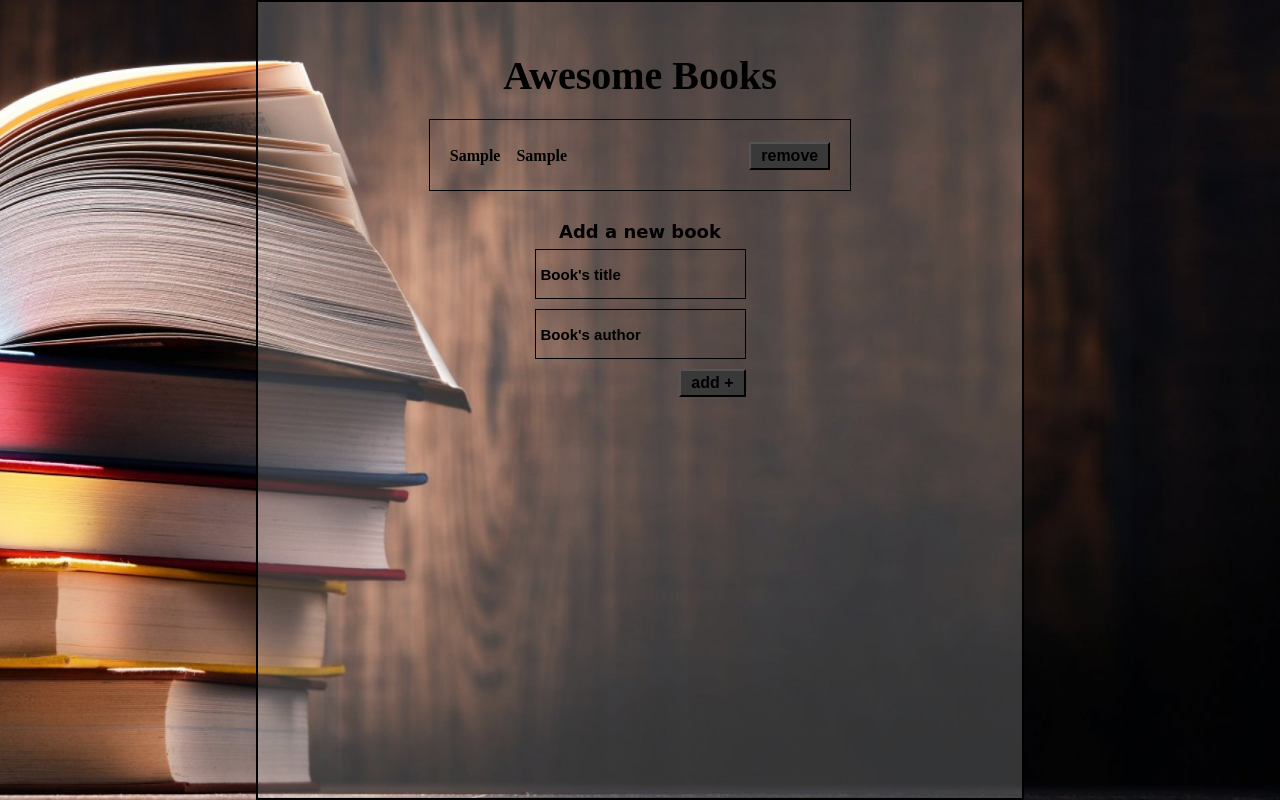
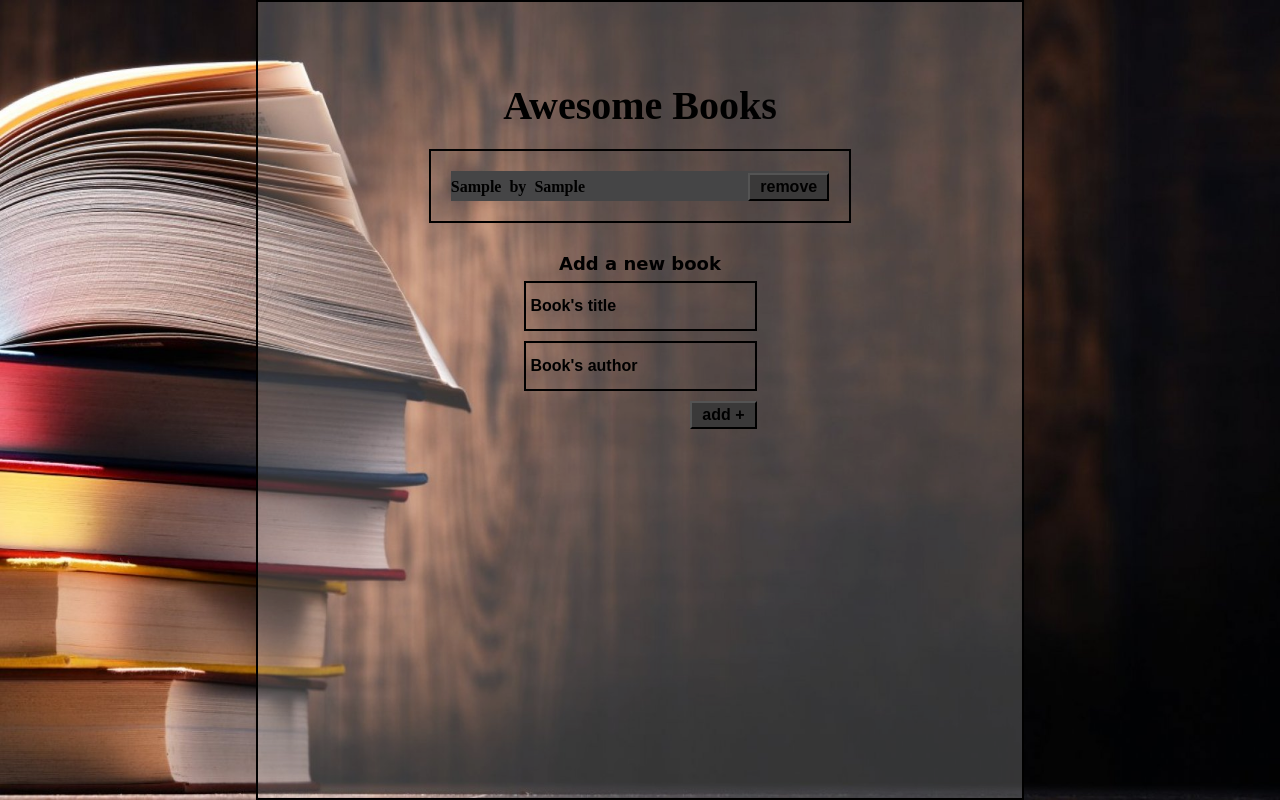
Before and after one commit to tufoinnkuo10/AWESOME-BOOKS, a website: page index.html in a window 1280 px wide. Both pictures are taken after typing "Sample", "Sample" into the empty fields and a click on the button "add +". Drawn offline with Linux system fonts and the light colour scheme.

Commit message:
modify books

```diff
--- a/script.js
+++ b/script.js
@@ -33,15 +33,21 @@ class BookList {
     const author = document.createElement('h5');
 		author.classList.add('author-name');
 
+    const by = document.createElement('p');
+    by.classList.add('byclass')
+
+
     const removeBtn = document.createElement('button');
 		removeBtn.classList.add('remove-button');
 
     removeBtn.addEventListener('click', () => this.removeBook(book.id));
     title.innerText = book.title;
     author.innerText = book.author;
+    by.innerText= 'by ';
     removeBtn.innerText = 'remove';
     title.classList.add('title');
     li.appendChild(title);
+    li.appendChild(by);
     li.appendChild(author);
     li.appendChild(removeBtn);
     return li;
--- a/style.css
+++ b/style.css
@@ -4,17 +4,25 @@
   padding: 0;
   list-style: none;
 	color: black;
+
+
+
 }
 
 /* IDs section */
 #Result {
-	border: solid 1px ;
+	border: solid 2px ;
 	width: 60%;
 	height: auto;
 	display: flex;
 	flex-direction: column;
 	padding: 20px;
 	margin-bottom: 30px;
+}
+
+
+#Result li:nth-child(odd){
+  background-color: rgb(69, 69, 70);
 }
 
 #booksForm {
@@ -30,9 +38,10 @@
 	padding: 5px;
 	margin-bottom: 10px;
 	background: none;
-	font-weight: 500;
-	font-size: 15px;
-	border: 1px solid black;
+	font-weight: bold;
+	font-size: 16px;
+	border: 2px solid black;
+  font-family: Arial, Helvetica, sans-serif;
 }
 
 #bookTitle::placeholder, #bookAuthor::placeholder {
@@ -47,6 +56,7 @@ body {
 	justify-content: center;
 	background-image: url(./image/books.jpg);
 	background-size: 100% 100%;
+  font-family: cursive;
 }
 
 main {
@@ -64,6 +74,7 @@ main {
 	width: max-content;
 	height: auto;
 	font-size: 40px;
+  padding-top: 30px;
 	margin-bottom: 20px;
   font-family: 'Times New Roman', Times, serif;
 }
@@ -83,6 +94,12 @@ main {
   font-weight: bold
 }
 
+.remove-button {
+  display: flex;
+  flex-direction: row;
+  align-self: flex-end;
+}
+
 .book-container {
   display: flex;
   flex-direction: row;
@@ -94,7 +111,7 @@ main {
 
 .book-title {
   width: max-content;
-  margin-right: 1rem;
+  margin-right: 0.5rem;
   font-size: 16px;
   font-weight: bolder;
   font-family: 'Times New Roman', Times, serif;
@@ -102,10 +119,31 @@ main {
 }
 
 .author-name {
-width: max-content;
-margin-right: auto;
-font-size: 16px;
+  width: max-content;
+  margin-right: auto;
+  font-size: 16px;
   font-weight: bolder;
   font-family: 'Times New Roman', Times, serif;
 
 }
+
+.byclass {
+  padding-right: 8px;
+  font-size: 16px;
+  font-weight: bolder;
+  font-family: 'Times New Roman', Times, serif;
+
+}
+@media screen and (max-width: 950) {
+  #Result {
+    border: solid 2px ;
+    width: 60%;
+    height: auto;
+    display: flex;
+    flex-direction: column;
+    padding: 20px;
+    margin-bottom: 30px;
+  }
+
+
+}
```
